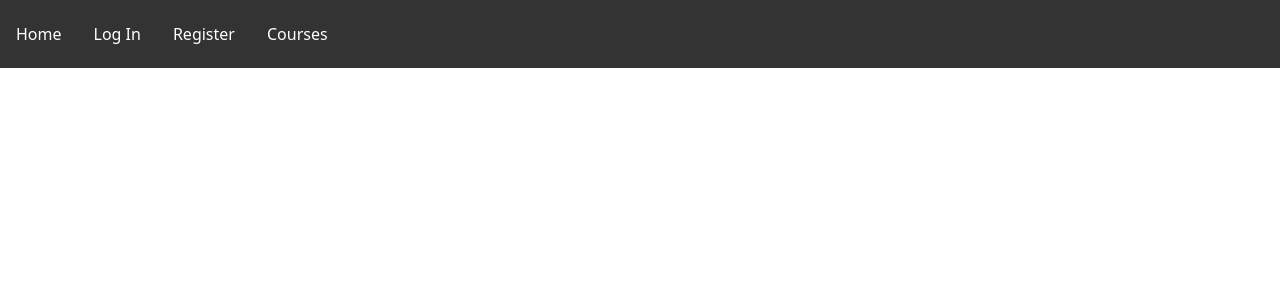
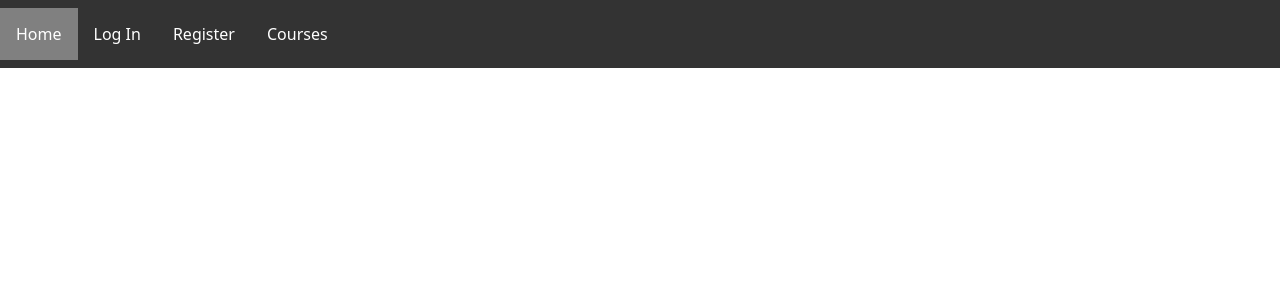
Before and after one commit to rws481664swr/capstone-project, a React (Create React App) app in the folder frontend/: page / in a window 1280 px wide. Shown: the top 300 px of the page. Built offline with nearby package versions, Linux system fonts and the light colour scheme; no server answers.

Commit message:
Navlink active class support  for Navbar

```diff
--- a/frontend/src/components/Navigation/Navbar.css
+++ b/frontend/src/components/Navigation/Navbar.css
@@ -82,7 +82,10 @@
     .sidepanel{
         display: none;
     }
-
+    .active{
+        background: white;
+        color:white;
+    }
     /* The dropdown container */
     .dropdown {
         float: left;
@@ -144,3 +147,7 @@
         display: block;
     }
 }
+.active  {
+    background-color:  grey;
+    color: #fff;
+}
```
